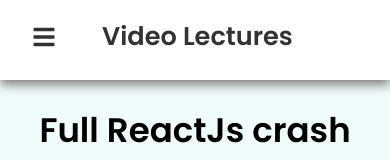
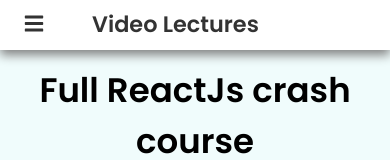
Before and after one commit to Shaikh-Umar-Farooq/webdev-website-react, a React (Create React App) app: page /react in a window 390 px wide. Shown: the top 160 px of the page. Built offline with nearby package versions, Linux system fonts and the light colour scheme; the HTML template or start-up script is replaced by a standard one.

Commit message:
nav menu responsive

```diff
--- a/src/components/Navbar.css
+++ b/src/components/Navbar.css
@@ -24,7 +24,7 @@
 
 .nav-menu {
   background-color: white;
-  color: black;
+  color: rgb(0, 0, 0);
   width: 250px;
   height: 100vh;
   display: flex;
@@ -107,3 +107,21 @@
 span {
   margin-left: 16px;
 }
+@media (max-width: 550px) {
+.navbar{
+  height: 50px;
+}
+.nav-title
+{
+
+  font-weight: 800;
+  font-size: 1.4rem;
+  padding-left: 30px;
+  padding-bottom: 3px;
+}
+.burger{
+  padding-top: 3px;
+  margin-left: -10px;
+}
+
+}
--- a/src/components/Navbar.jsx
+++ b/src/components/Navbar.jsx
@@ -29,7 +29,7 @@
         {/* All the icons now are white */}
         <div className="navbar">
           <Link to="#" className="menu-bars">
-            <FaIcons.FaBars onClick={showSidebar} />
+            <FaIcons.FaBars className="burger" onClick={showSidebar} />
           </Link><span className='nav-title'>Video Lectures</span>
         </div>
         <nav className={sidebar ? "nav-menu active" : "nav-menu"}>
--- a/src/pages.css
+++ b/src/pages.css
@@ -211,5 +211,9 @@
     }
 
 }
+@media (max-width: 700px) {
+.main-container {
 
-@media (max-width: 400px) {}
+    padding-top: 50px;
+}
+}
--- a/src/pages/bootstrap.js
+++ b/src/pages/bootstrap.js
@@ -5,7 +5,7 @@
     <div className="video-gallery-container">
 
 
-      <div className="video-gallery" style={{ marginTop: "80px" }}>
+      <div className="video-gallery" style={{ marginTop: "40px" }}>
         <div className="featured-video">
           <div className="header video-title onlyonevideo">
 
--- a/src/pages/javascript.js
+++ b/src/pages/javascript.js
@@ -5,7 +5,7 @@
     <div className="video-gallery-container">
 
 
-      <div className="video-gallery" style={{ marginTop: "80px" }}>
+      <div className="video-gallery" style={{ marginTop: "40px" }}>
         <div className="featured-video">
           <div className="header video-title onlyonevideo">
 
--- a/src/pages/project1.js
+++ b/src/pages/project1.js
@@ -5,7 +5,7 @@
     <div className="video-gallery-container">
 
 
-      <div className="video-gallery" style={{ marginTop: "80px" }}>
+      <div className="video-gallery" style={{ marginTop: "40px" }}>
         <div className="featured-video">
           <div className="header video-title onlyonevideo">
 
--- a/src/pages/project2.js
+++ b/src/pages/project2.js
@@ -5,7 +5,7 @@
     <div className="video-gallery-container">
 
 
-      <div className="video-gallery" style={{ marginTop: "80px" }}>
+      <div className="video-gallery" style={{ marginTop: "40px" }}>
         <div className="featured-video">
           <div className="header video-title onlyonevideo">
 
--- a/src/pages/project3.js
+++ b/src/pages/project3.js
@@ -5,7 +5,7 @@
     <div className="video-gallery-container">
 
 
-      <div className="video-gallery" style={{ marginTop: "80px" }}>
+      <div className="video-gallery" style={{ marginTop: "40px" }}>
         <div className="featured-video">
           <div className="header video-title onlyonevideo">
 
--- a/src/pages/redux.js
+++ b/src/pages/redux.js
@@ -5,7 +5,7 @@
     <div className="video-gallery-container">
 
 
-      <div className="video-gallery" style={{ marginTop: "80px" }}>
+      <div className="video-gallery" style={{ marginTop: "40px" }}>
         <div className="featured-video">
           <div className="header video-title onlyonevideo">
 
--- a/src/styles.css
+++ b/src/styles.css
@@ -6,15 +6,5 @@
   padding: 0;
   box-sizing: border-box;
   font-family: "Lato", sans-serif;
-  /* text-align: center; */
+
 }
-
-.home,
-.reports,
-.products {
-  display: flex;
-  height: 90vh;
-  align-items: center;
-  justify-content: center;
-  font-size: 3rem;
-}
```
